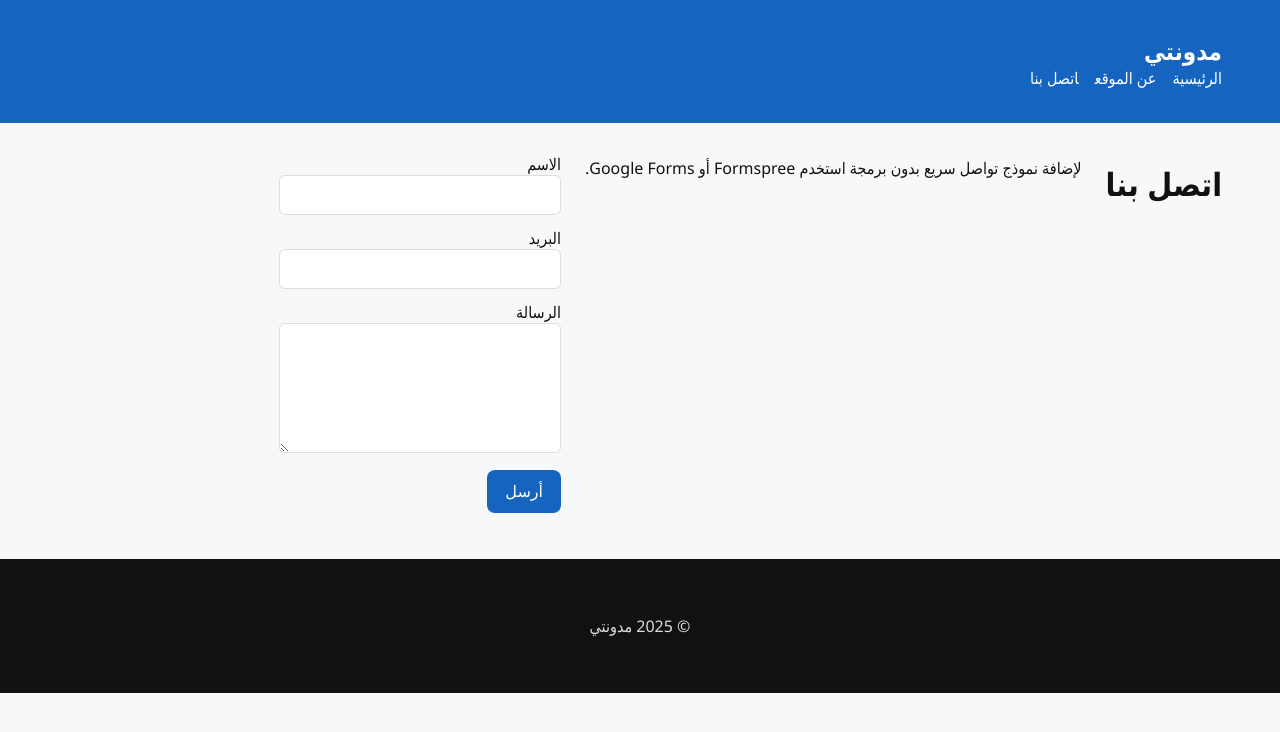
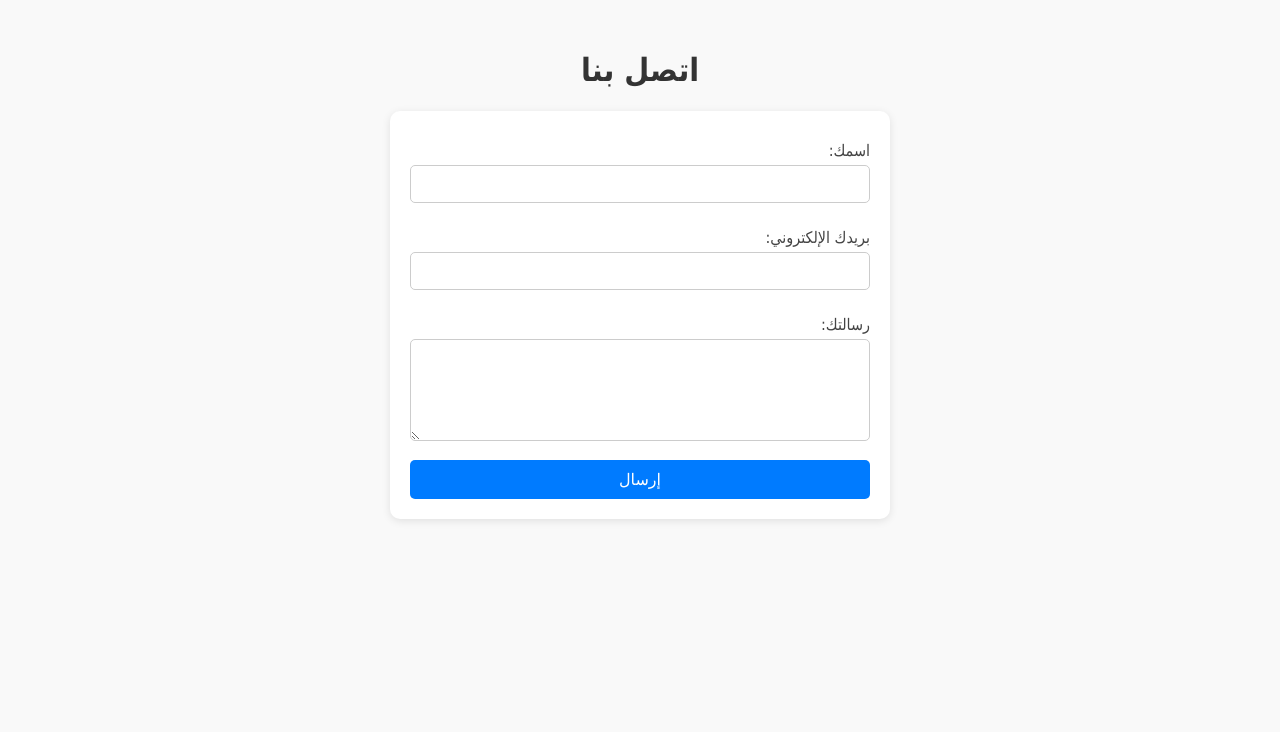
Before and after one commit to nabilkozan132-code/cybersec-site, a plain HTML site: page contact.html in a window 1280 px wide. Drawn offline with Linux system fonts and the light colour scheme.

Commit message:
تحديث contact.html وربط Formspree

```diff
--- a/contact.html
+++ b/contact.html
@@ -1,18 +1,70 @@
-<!doctype html>
-<html lang="ar" dir="rtl">
-<head><meta charset="utf-8"><meta name="viewport" content="width=device-width,initial-scale=1"><title>اتصل بنا</title><link rel="stylesheet" href="assets/style.css"></head>
+<!DOCTYPE html>
+<html lang="ar">
+<head>
+  <meta charset="UTF-8">
+  <meta name="viewport" content="width=device-width, initial-scale=1.0">
+  <title>اتصل بنا</title>
+  <link rel="stylesheet" href="assets/style.css">
+  <style>
+    body {
+      font-family: Tahoma, Arial, sans-serif;
+      background: #f9f9f9;
+      padding: 30px;
+      direction: rtl;
+    }
+    h1 {
+      text-align: center;
+      color: #333;
+    }
+    form {
+      max-width: 500px;
+      margin: auto;
+      background: #fff;
+      padding: 20px;
+      border-radius: 10px;
+      box-shadow: 0 2px 8px rgba(0,0,0,0.1);
+    }
+    label {
+      display: block;
+      margin: 10px 0 5px;
+      color: #444;
+    }
+    input, textarea {
+      width: 100%;
+      padding: 10px;
+      margin-bottom: 15px;
+      border: 1px solid #ccc;
+      border-radius: 5px;
+      font-size: 14px;
+    }
+    button {
+      background: #007BFF;
+      color: #fff;
+      border: none;
+      padding: 10px 15px;
+      border-radius: 5px;
+      font-size: 16px;
+      cursor: pointer;
+      width: 100%;
+    }
+    button:hover {
+      background: #0056b3;
+    }
+  </style>
+</head>
 <body>
-<header class="topbar"><div class="container"><div class="brand"><a href="index.html">مدونتي</a></div><nav class="nav"><a href="index.html">الرئيسية</a><a href="about.html">عن الموقع</a><a href="contact.html">اتصل بنا</a></nav></div></header>
-<main class="container wide">
   <h1>اتصل بنا</h1>
-  <p>لإضافة نموذج تواصل سريع بدون برمجة استخدم Formspree أو Google Forms.</p>
-  <form action="https://formspree.io/f/YOUR_FORM_ID" method="POST" class="contact-form">
-    <label>الاسم<input type="text" name="name" required></label>
-    <label>البريد<input type="email" name="email" required></label>
-    <label>الرسالة<textarea name="message" rows="6" required></textarea></label>
-    <button type="submit">أرسل</button>
+  <form action="https://formspree.io/f/xanpqpng" method="POST">
+    <label for="name">اسمك:</label>
+    <input type="text" id="name" name="name" required>
+
+    <label for="email">بريدك الإلكتروني:</label>
+    <input type="email" id="email" name="email" required>
+
+    <label for="message">رسالتك:</label>
+    <textarea id="message" name="message" rows="5" required></textarea>
+
+    <button type="submit">إرسال</button>
   </form>
-</main>
-<footer class="site-footer"><div class="container"><p>© 2025 مدونتي</p></div></footer>
 </body>
 </html>
```
